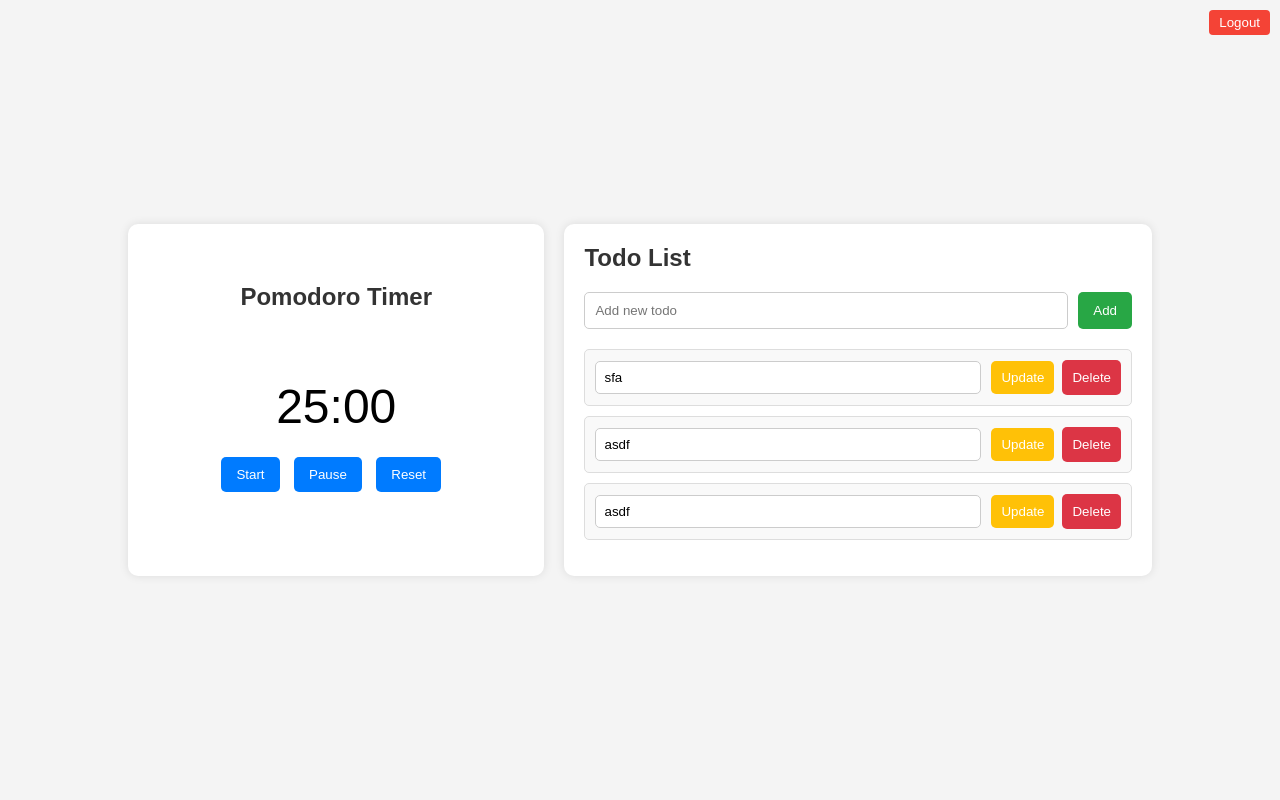
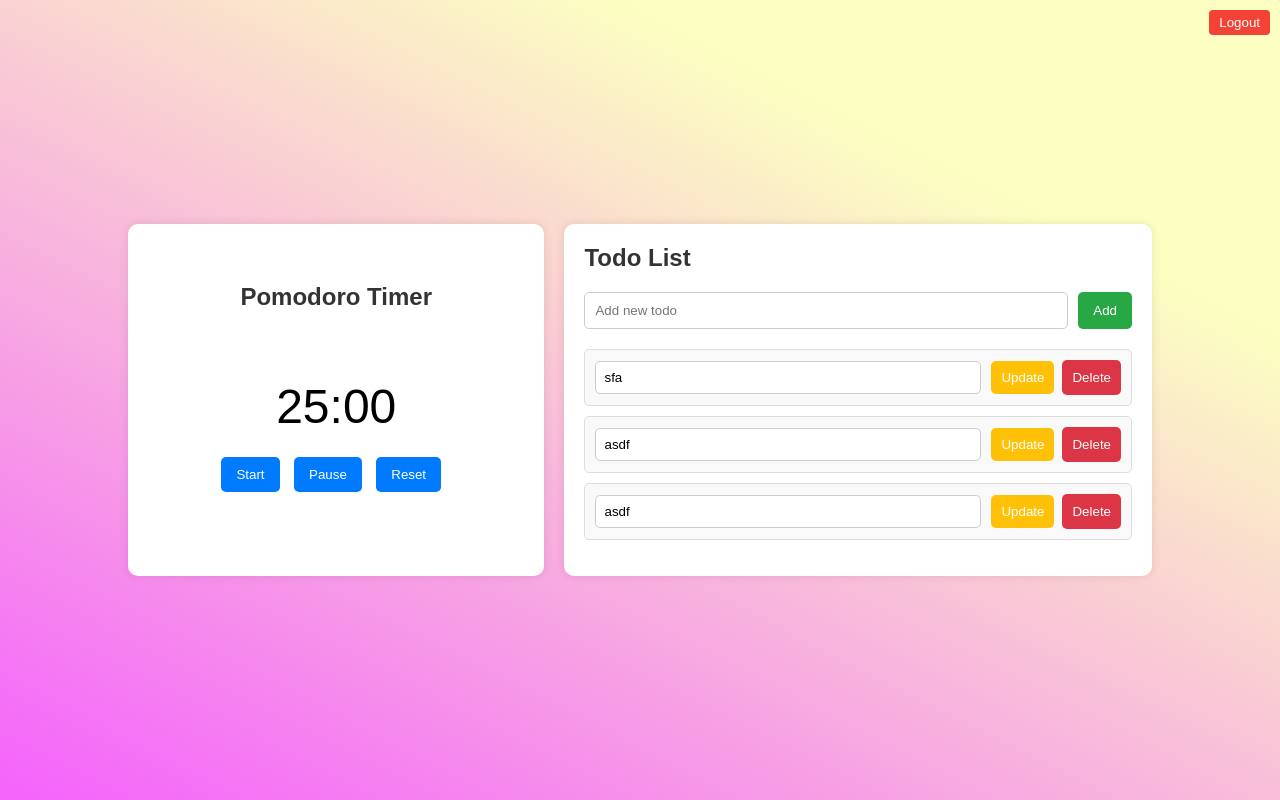
Before and after one commit to akhil8g/Todo-App-Pomodoro, a Flask app: page /dashboard in a window 1280 px wide. Run offline with Flask 3, Linux system fonts and the light colour scheme; a user stored in the database is signed in.

Commit message:
changed background color

```diff
--- a/static/css/styles.css
+++ b/static/css/styles.css
@@ -5,7 +5,8 @@ body {
     align-items: center;
     height: 100vh;
     margin: 0;
-    background-color: #f4f4f4;
+    background: rgb(244,98,252);
+    background: linear-gradient(27deg, rgba(244,98,252,1) 0%, rgba(252,255,193,1) 77%);
 }
 
 .container {
```
